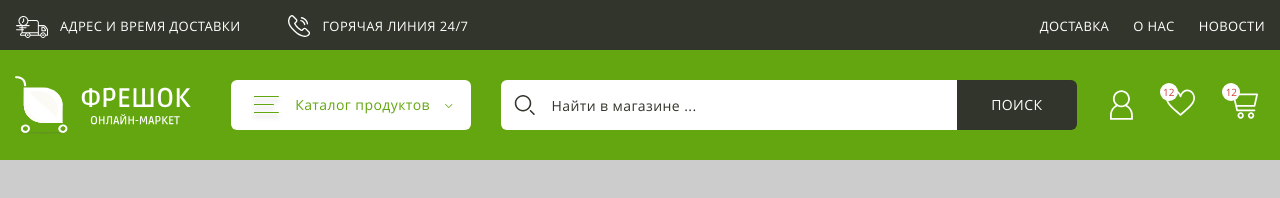
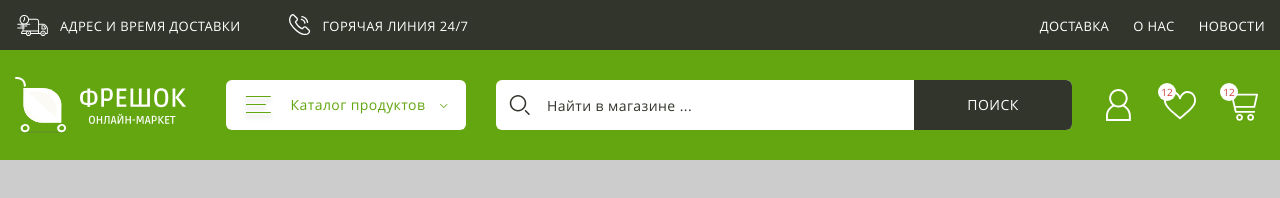
Before and after one commit to Sergey120187/Fresh_OK, a website: page app/index.html in a window 1280 px wide. Drawn offline with nearby package versions, Linux system fonts and the light colour scheme; files that its build step writes are made by us from their sources.

Commit message:
work error2

```diff
--- a/app/fonts/stylesheet.css
+++ /dev/null
@@ -1,71 +0,0 @@
-@font-face {
-    font-family: 'Open Sans';
-    src: url('OpenSans-Regular.woff2') format('woff2'),
-        url('OpenSans-Regular.woff') format('woff');
-    font-weight: normal;
-    font-style: normal;
-    font-display: swap;
-}
-
-@font-face {
-    font-family: 'Open Sans';
-    src: url('OpenSans-Light.woff2') format('woff2'),
-        url('OpenSans-Light.woff') format('woff');
-    font-weight: 300;
-    font-style: normal;
-    font-display: swap;
-}
-
-@font-face {
-    font-family: 'Open Sans';
-    src: url('OpenSans-Bold.woff2') format('woff2'),
-        url('OpenSans-Bold.woff') format('woff');
-    font-weight: bold;
-    font-style: normal;
-    font-display: swap;
-}
-
-@font-face {
-    font-family: 'Ruda';
-    src: url('Ruda-SemiBold.woff2') format('woff2'),
-        url('Ruda-SemiBold.woff') format('woff');
-    font-weight: 600;
-    font-style: normal;
-    font-display: swap;
-}
-
-@font-face {
-    font-family: 'Ruda';
-    src: url('Ruda-Regular.woff2') format('woff2'),
-        url('Ruda-Regular.woff') format('woff');
-    font-weight: normal;
-    font-style: normal;
-    font-display: swap;
-}
-
-@font-face {
-    font-family: 'Ruda';
-    src: url('Ruda-Black.woff2') format('woff2'),
-        url('Ruda-Black.woff') format('woff');
-    font-weight: 900;
-    font-style: normal;
-    font-display: swap;
-}
-
-@font-face {
-    font-family: 'Open Sans';
-    src: url('OpenSans-SemiBold.woff2') format('woff2'),
-        url('OpenSans-SemiBold.woff') format('woff');
-    font-weight: 600;
-    font-style: normal;
-    font-display: swap;
-}
-
-@font-face {
-    font-family: 'Ruda';
-    src: url('Ruda-Bold.woff2') format('woff2'),
-        url('Ruda-Bold.woff') format('woff');
-    font-weight: bold;
-    font-style: normal;
-    font-display: swap;
-}
--- a/app/index.html
+++ b/app/index.html
@@ -45,22 +45,22 @@
               <img class="logo__img" src="images/logo.svg" width="200" height="60" alt="Логотип">
             </a>
             <button class="header-main__catalog" type="button">Каталог продуктов</button>
-            <form class="header-main__form">
-              <input class="header-main__search" type="search" name="search" placeholder="Найти в магазине ..." aria-label="Найти в магазине" required>
-              <button class="header-main__search-btn" type="submit">Поиск</button>
+            <form class="form-search">
+              <input class="form-search__field" type="search" name="search" placeholder="Найти в магазине ..." aria-label="Найти в магазине" required>
+              <button class="form-search__btn" type="submit">Поиск</button>
             </form>
             <div class="user-nav">
-              <a class="user-nav__link" href="#">
-                <img class="user-nav__img" src="images/header-icon/icon-user.svg" width="25" height="32" alt="Перейти в профиль">
+              <a class="user-nav__link psevdo" href="#" style="background-image: url('images/header-icon/icon-user.svg')" title="Профиль">
+                <span class="sr-only">Профиль</span>
               </a>
-              <a class="user-nav__link" href="#">
-                <img class="user-nav__img" src="images/header-icon/icon-heart.svg" width="32" height="28" alt="Перейти к избранному">
+              <a class="user-nav__link psevdo" href="#" style="background-image: url('images/header-icon/icon-heart.svg')" title="Избранное">
+                <span class="sr-only">Избранное</span>
                 <span class="user-nav__num">12</span>
               </a>
-              <a class="user-nav__link" href="#">
-                <img class="user-nav__img" src="images/header-icon/icon-cart.svg" width="32" height="31" alt="Перейти в корзину">
+              <button class="user-nav__link psevdo" type="button" style="background-image: url('images/header-icon/icon-cart.svg')"title="Корзина">
+                <span class="sr-only">Корзина</span>
                 <span class="user-nav__num">12</span>
-              </a>
+              </button>
             </div>
           </div>
         </div>
--- a/app/scss/_fonts.scss
+++ b/app/scss/_fonts.scss
@@ -1,5 +1,5 @@
 @font-face {
-  font-family: 'Open Sans - Light';
+  font-family: 'Open Sans';
   src: local('Open Sans'),
       url('../fonts/OpenSans-Light.woff2') format('woff2'),
       url('../fonts/OpenSans-Light.woff') format('woff');
@@ -8,7 +8,7 @@
   font-display: swap;
 }
 @font-face {
-  font-family: 'Open Sans - Regular';
+  font-family: 'Open Sans';
   src: local('Open Sans'),
       url('../fonts/OpenSans-Regular.woff2') format('woff2'),
       url('../fonts/OpenSans-Regular.woff') format('woff');
@@ -18,7 +18,7 @@
 }
 
 @font-face {
-  font-family: 'Open Sans - SemiBold';
+  font-family: 'Open Sans';
   src: local('Open Sans'),
       url('../fonts/OpenSans-SemiBold.woff2') format('woff2'),
       url('../fonts/OpenSans-SemiBold.woff') format('woff');
@@ -28,7 +28,7 @@
 }
 
 @font-face {
-  font-family: 'Open Sans - Bold';
+  font-family: 'Open Sans';
   src: local('Open Sans'),
       url('../fonts/OpenSans-Bold.woff2') format('woff2'),
       url('../fonts/OpenSans-Bold.woff') format('woff');
@@ -38,7 +38,7 @@
 }
 
 @font-face {
-  font-family: 'Ruda-Regular';
+  font-family: 'Ruda';
   src: local('Ruda'),
       url('../fonts/Ruda-Regular.woff2') format('woff2'),
       url('../fonts/Ruda-Regular.woff') format('woff');
@@ -48,7 +48,7 @@
 }
 
 @font-face {
-  font-family: 'Ruda-SemiBold';
+  font-family: 'Ruda';
   src: local('Ruda'),
       url('../fonts/Ruda-SemiBold.woff2') format('woff2'),
       url('../fonts/Ruda-SemiBold.woff') format('woff');
@@ -58,7 +58,7 @@
 }
 
 @font-face {
-  font-family: 'Ruda-Bold';
+  font-family: 'Ruda';
   src: local('Ruda'),
       url('../fonts/Ruda-Bold.woff2') format('woff2'),
       url('../fonts/Ruda-Bold.woff') format('woff');
@@ -68,7 +68,7 @@
 }
 
 @font-face {
-  font-family: 'Ruda-Black';
+  font-family: 'Ruda';
   src: local('Ruda'),
       url('../fonts/Ruda-Black.woff2') format('woff2'),
       url('../fonts/Ruda-Black.woff') format('woff');
--- a/app/scss/_global.scss
+++ b/app/scss/_global.scss
@@ -1,5 +1,6 @@
 body {
-  @extend %OS-400;
+  font-family: $OS;
+  font-weight: normal;
   font-size: 16px;
   line-height: 1.4;
   color: $dark-900;
@@ -11,3 +12,20 @@
   padding: 0 15px;
   margin: 0 auto;
 }
+
+.sr-only {
+  position: absolute;
+  width: 1px;
+  height: 1px;
+  margin: -1px;
+  border: 0;
+  padding: 0;
+  white-space: nowrap;
+  clip-path: inset(100%);
+  clip: rect(0 0 0 0);
+  overflow: hidden;
+}
+
+.psevdo {
+  @include psevdo();
+}
--- /dev/null
+++ b/app/scss/_mixin.scss
@@ -0,0 +1,7 @@
+@mixin psevdo () {
+  position: absolute;
+  content: '';
+  background-repeat: no-repeat;
+  background-position: center;
+  background-size: contain;
+}
--- a/app/scss/_vars.scss
+++ b/app/scss/_vars.scss
@@ -10,47 +10,7 @@
 $silver-600: #C1C1C1;
 $silver-100: #F6F6F6;
 $white: #ffffff;
+$black: #000000;
 
-%OS-300 {
-  font-family: 'Open Sans - Light';
-  font-weight: 300;
-}
-%OS-400 {
-  font-family: 'Open Sans - Regular';
-  font-weight: 400;
-}
-%OS-600 {
-  font-family: 'Open Sans - SemiBold';
-  font-weight: 600;
-}
-%OS-700 {
-  font-family: 'Open Sans - Bold';
-  font-weight: 700;
-}
-
-%Ruda-400 {
-  font-family: 'Ruda-Regular';
-  font-weight: 400;
-}
-
-%Ruda-600 {
-  font-family: 'Ruda-SemiBold';
-  font-weight: 600;
-}
-
-%Ruda-700 {
-  font-family: 'Ruda-Bold';
-  font-weight: 700;
-}
-
-%Ruda-900 {
-  font-family: 'Ruda-Black';
-  font-weight: 900;
-}
-
-%psevdo {
-  position: absolute;
-  content: '';
-  background-repeat: no-repeat;
-  background-position: center center;
-}
+$OS: 'Open Sans';
+$Ruda: 'Ruda';
--- a/app/scss/style.scss
+++ b/app/scss/style.scss
@@ -1,10 +1,12 @@
 @import 'vars';
+@import 'mixin';
 @import 'fonts';
 @import 'reset';
 @import 'global';
 
 .header__top {
-  @extend %OS-700;
+  font-family: $OS;
+  font-weight: 700;
   font-size: 13px;
   letter-spacing: 0.03em;
   text-transform: uppercase;
@@ -28,9 +30,9 @@
       position: relative;
     }
     &-link::before {
-      @extend %psevdo;
-      height: 23px;
-      top: -2px;
+      @include psevdo;
+      height: 22px;
+      top: -3px;
     }
     &-link--phone::before {
       width: 23px;
@@ -57,7 +59,7 @@
     display: flex;
     align-items: center;
   }
-  &__catalog, &__search {
+  &__catalog {
     background-color: $white;
     height: 50px;
     width: 100%;
@@ -68,55 +70,59 @@
     border-radius: 6px;
     padding-left: 24px;
     margin-right: 30px;
-    @extend %OS-600;
+    font-weight: 600;
     font-size: 14px;
     color: $green-900;
     letter-spacing: 0.03em;
   }
   &__catalog::before {
-    @extend %psevdo;
+    @include psevdo;
     width: 34px;
     height: 25px;
-    left: 18px;
+    left: 15px;
     top: 16px;
     background-image: url('../images/header-icon/icon-nav.svg');
   }
   &__catalog::after {
-    @extend %psevdo;
+    @include psevdo;
     width: 8px;
     height: 8px;
     right: 18px;
     top: 22px;
     background-image: url('../images/header-icon/icon-chevron.svg');
   }
-  &__form {
-    display: flex;
+}
+
+.form-search {
+  background-color: $white;
+  height: 50px;
   max-width: 576px;
   width: 100%;
   margin-right: auto;
   margin-block-end: 0;
-  }
-  &__search {
-    border-radius: 6px 0 0 6px;
+  display: flex;
+  justify-content: space-between;
+  border-radius: 6px;
+  &__field {
     padding: 0 15px 0 51px;
     position: relative;
     background-image: url('../images/header-icon/icon-search.svg');
     background-repeat: no-repeat;
     background-position: 13px center;
-  }
-  &__search::placeholder {
+    &::placeholder {
       color: $dark-800;
       font-size: 14px;
       letter-spacing: 0.03em;
     }
-  &__search-btn {
-    width: 156px;
-    border-radius: 0 6px 6px 0;
+  }
+  &__btn {
+    width: 158px;
     text-transform: uppercase;
     font-size: 14px;
     letter-spacing: 0.03em;
     color: $white;
     background-color: $dark-800;
+    border-radius: 0 6px 6px 0;
   }
 }
 
@@ -127,19 +133,21 @@
 .user-nav {
   display: flex;
   margin-right: 7px;
-  padding-left: 33px;
+  padding-left: 30px;
   &__link:not(:last-child) {
-    margin-right: 33px;
+    margin-right: 30px;
   }
   &__link {
     position: relative;
+    width: 32px;
+    height: 32px;
   }
   &__num {
     position: absolute;
     width: 18px;
     height: 18px;
     border-radius: 50%;
-    @extend %OS-700;
+    font-weight: 700;;
     font-size: 10px;
     text-align: center;
     line-height: 18px;
@@ -149,28 +157,3 @@
     left: -6px;
   }
 }
-
-
-
-
-
-
-
-
-
-
-
-
-
-
-
-
-
-
-
-
-
-
-
-
-@import 'media';
```
Also changed, not shown: app/css/style.min.css, app/scss/_media.scss (deleted). Lines whose indentation alone changed are shown as unchanged.
